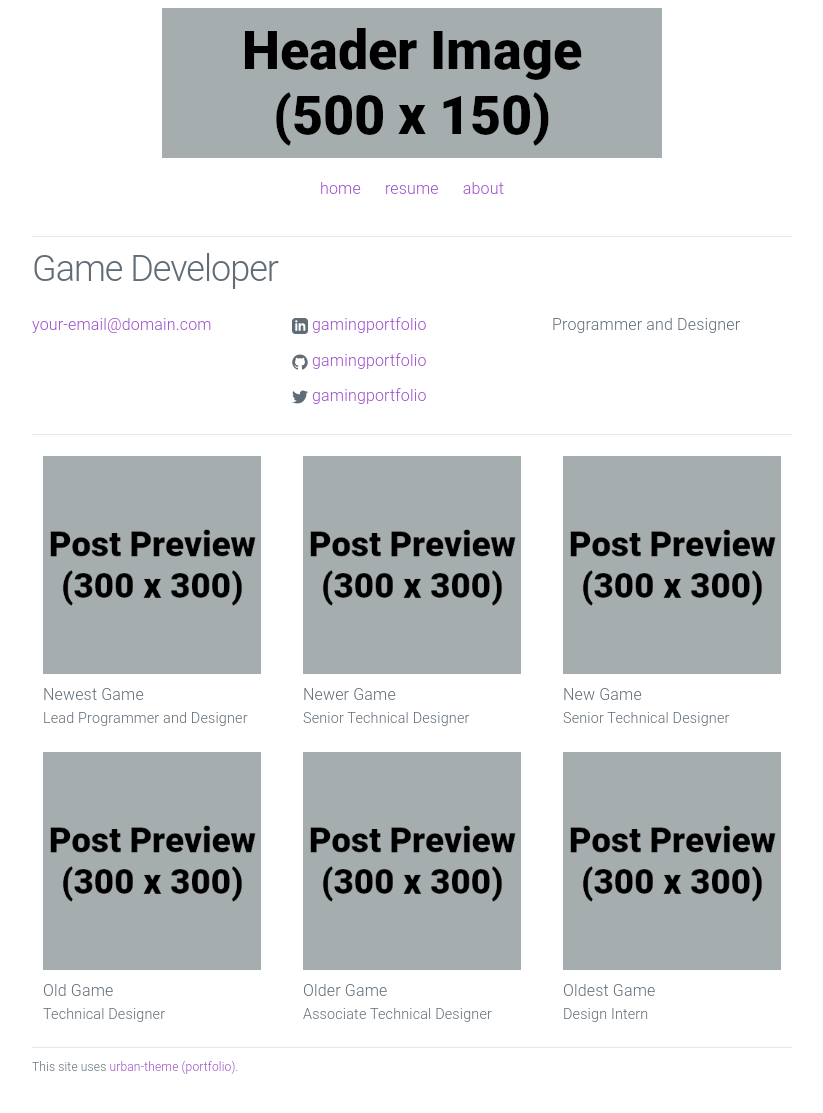
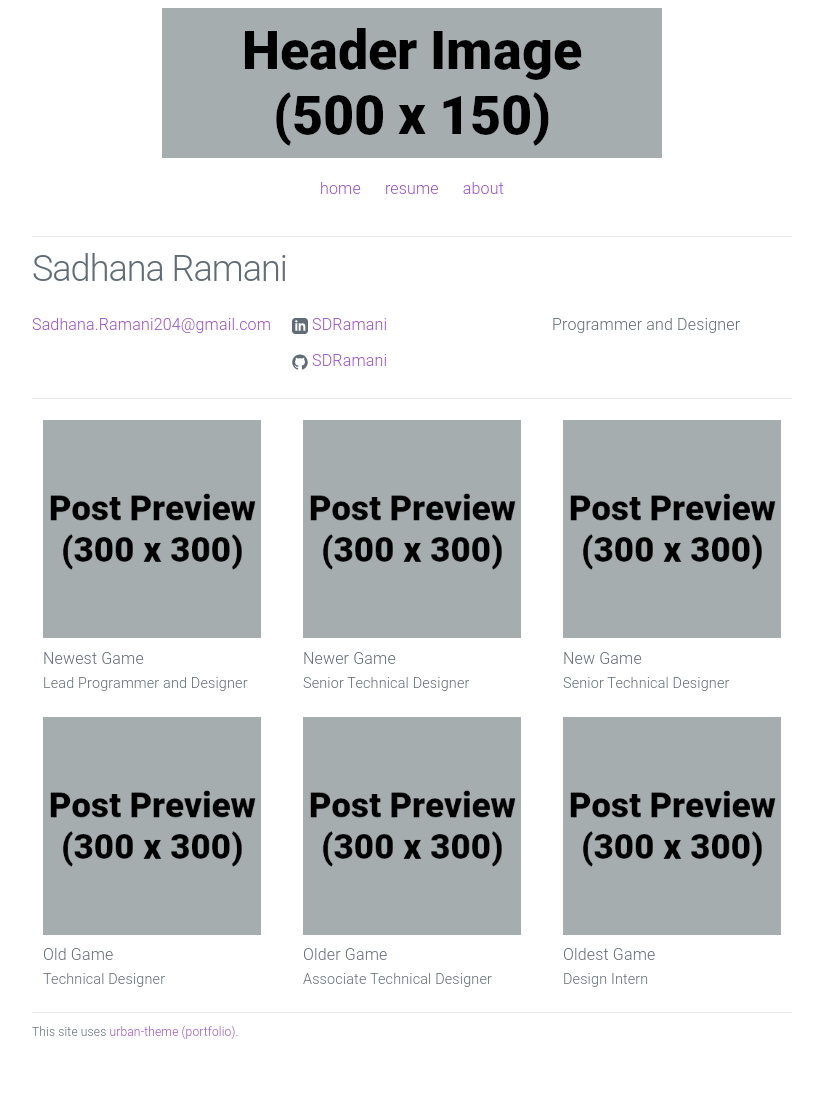
Before and after one commit to SDRamani/SDRamani.github.io, a Jekyll site: the page built from index.html, in a window 1280 px wide. Shown: the whole page, without its empty margins (228-1051 px from the left). Built offline with Jekyll 4.4.1, drawn with Linux system fonts in a browser that asks for light colours; after the commit the page ends 1077 px from its top, so only the background shows below that.

Commit message:
Update _config.yml

```diff
--- a/_config.yml
+++ b/_config.yml
@@ -1,12 +1,11 @@
 # Site settings
-title: Game Developer
-email: your-email@domain.com
+title: Sadhana Ramani
+email: Sadhana.Ramani204@gmail.com
 description: > # keep this and put description below
   Programmer and Designer
-url: "https://yourdomain.com" # the base hostname & protocol for your site
+url: "https://SDRamani.github.io" # the base hostname & protocol for your site
 linkedin_url: "https://www.linkedin.com/in/gamingportfolio"
-github_username: gamingportfolio
-twitter_username: gamingportfolio
+github_username: SDRamani
 footer_text: "This site uses <a href='https://github.com/gamingportfolio/urban-theme-portfolio'>urban-theme (portfolio)</a>."
 
 # Build settings
```
